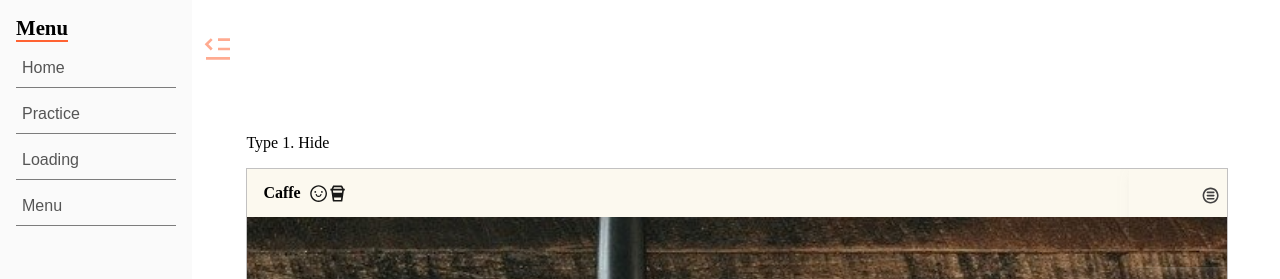
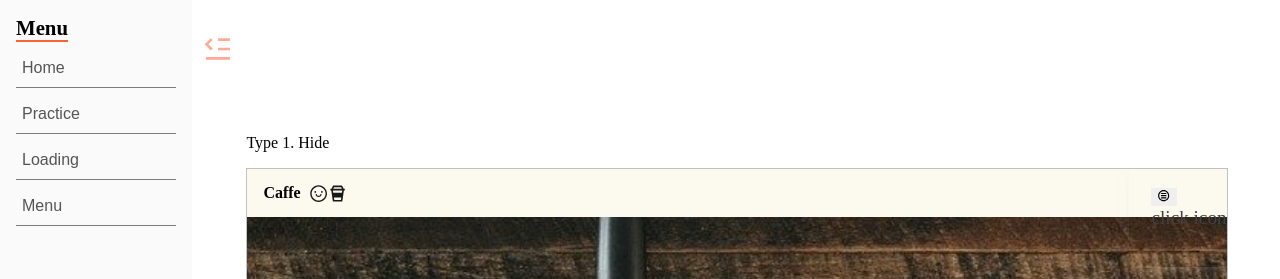
Before and after one commit to BadaHertz52/basic, a React (Create React App) app: page /#/basic/menu in a window 1280 px wide. Shown: the top 279 px of the page. Built offline with nearby package versions, Linux system fonts and the light colour scheme; a web font is replaced by a local one.

Commit message:
Make speech bubble and Fix error when ref is undefined by using useEffect

```diff
--- a/src/components/Menu.tsx
+++ b/src/components/Menu.tsx
@@ -1,4 +1,4 @@
-import React, { useRef } from 'react';
+import React, { useEffect, useRef } from 'react';
 import {CgMenuRound} from 'react-icons/cg';
 import {BiCoffeeTogo, BiHomeSmile} from 'react-icons/bi' ;
 import {AiOutlineSmile} from 'react-icons/ai';
@@ -12,19 +12,27 @@ import { RiLoginCircleLine } from 'react-icons/ri';
 const Menu=()=>{
 
   const SideButton =({side , outNavBtn})=>{
+    const clickIcon =useRef<HTMLDivElement>();
     const onShowSide =()=>{
       if(side.current.classList.contains("on")){
+        clickIcon.current.classList.add("on");
         side.current.classList.remove("on");
         outNavBtn.current.classList.remove("on");
       }else{
+        clickIcon.current.classList.remove("on");
         side.current.classList.add("on");
         outNavBtn.current.classList.add("on");
       }
     };
     return (
-      <button className='menuIcon' onClick={onShowSide} >
+      <div className='menuIcon'  >
+        <button onClick={onShowSide}>
           <CgMenuRound/>
         </button>
+        <div className="clickIcon" ref={clickIcon}>
+          click icon
+        </div>
+      </div>
     )
   }
   const Side =({on })=>{
@@ -127,14 +135,13 @@ const Menu=()=>{
     )
   };
   const menu1_length2 =useRef<HTMLDivElement>();
+  useEffect(()=>{
     if(menu1_length2.current !==undefined){
       menu1_length2.current.addEventListener("scroll", adjustHeight);
       function adjustHeight(){
         const top = menu1_length2.current.scrollTop;
         const side =menu1_length2.current.firstElementChild;
         const main =menu1_length2.current.lastElementChild.lastElementChild;
-
-        if(side !==undefined && main !==undefined){
         const main_height =Number((main as HTMLElement).style.height) ;
         const side_height = Number((side as HTMLElement).style.height);
         const last_top:number = main_height -side_height;
@@ -144,10 +151,10 @@ const Menu=()=>{
         }else{
           (side as HTMLDivElement).style.top = last_top +"px";
         }
+    }
+  };
+  },[menu1_length2.current])
 
-      }
-    }
-   }
 
 
   return(
```
Lines whose indentation alone changed are shown as unchanged.
